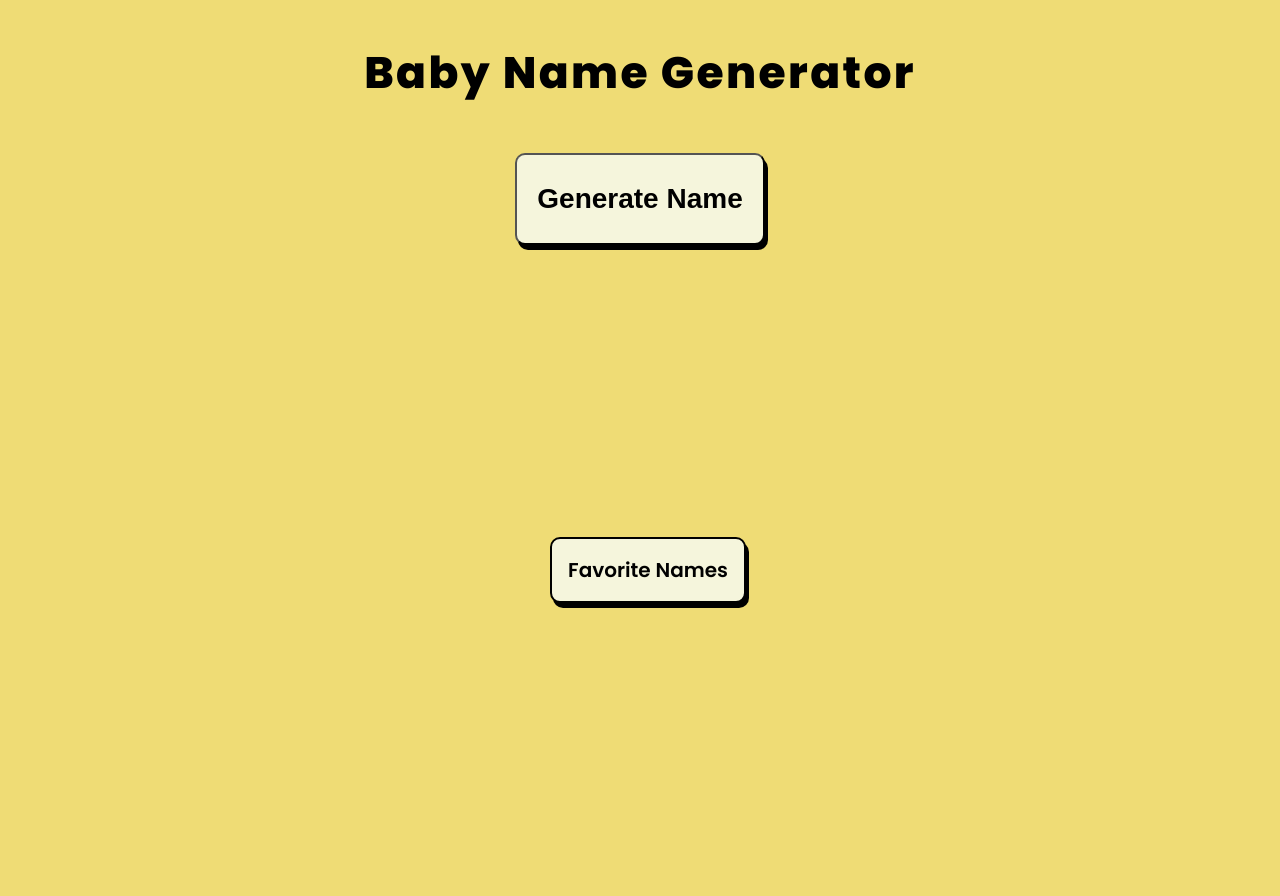
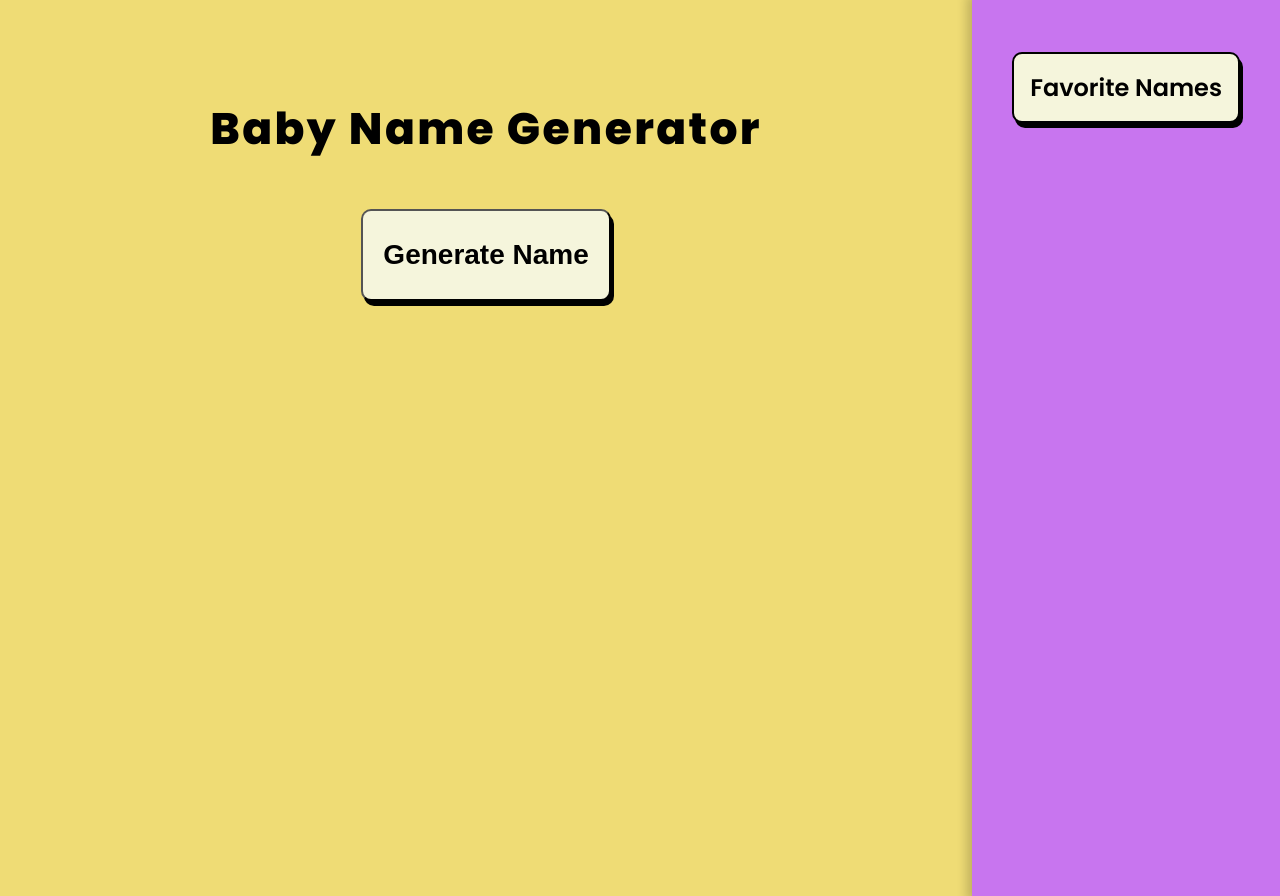
Before and after one commit to isaacruiz0/ITEP-CODE-SAMPLE, a plain HTML site: page index.html in a window 1280 px wide. Before the commit the page ends 800 px from the top, so only its background shows below. Drawn offline with Linux system fonts and the light colour scheme.

Commit message:
changed favorite names into a sidebar with a complimentary background color

```diff
--- a/index.html
+++ b/index.html
@@ -12,10 +12,10 @@
 </head>
 
 <body>
-    <!-- this is the title of the webpage -->
-    <header>Baby Name Generator</header>
-    <!-- This is where the user can generate a baby name -->
     <main>
+        <!-- this is the title of the webpage -->
+        <header>Baby Name Generator</header>
+        <!-- This is where the user can generate a baby name -->
         <button class="generateName">Generate Name</button>
         <div class="nameWrapper">
             <div class="nameContainer"><h1 class="babyName"></h1></div>
@@ -24,7 +24,6 @@
     <div class="savedNamesContainer">
         <h2 class="favoriteNames">Favorite Names</h2>
         <div class="arrayNames">
-
         </div>
     </div>
 </body>
--- a/style.css
+++ b/style.css
@@ -3,11 +3,18 @@
     --secondary-color: #F5F5DC;
 
     --background-color: #EFDC75;
+    --sidebar-color: #c875ef;
+
+    padding: 0;
 }
 body{
     height: 100%;
+    padding: 0;
+    margin: 0;
     font-family: 'Poppins', sans-serif;
     background-color: var(--background-color);
+    display: flex;
+    overflow: hidden;
 }
 header{
     font-family: 'Poppins', sans-serif;
@@ -21,13 +28,12 @@ header{
 }
 main{
     display: flex;
-    justify-content: center;
     flex-direction: column;
     align-items: center;
     gap: 1rem;
-    padding: 1rem 0 0;
-
-
+    padding: 5% 0 0;
+    flex-grow: 1;
+    height: 100vh;
 }
 .generateName{
     padding: 1.75rem 1.25rem;
@@ -85,20 +91,18 @@ i{
 }
 .savedNamesContainer{
     display: flex;
-    justify-content: center;
-    align-items: center;
     flex-direction: column;
-
-    position: fixed;
-    bottom: 0;
-    width: 100%;
-    height: 35%;
+    height: 100vh;
+    padding: 2rem 2.5rem 4rem;
+    background-color: var(--sidebar-color);
+    box-shadow: 0px 0px 10px 5px rgba(0, 0, 0, 0.2);
+    overflow-y:auto
 }
 .favoriteNames{
     background-color: var(--secondary-color);
     padding: 1rem 1rem;
 
-    font-size: 1.25rem;
+    font-size: 1.5rem;
     font-weight: 600;
 
 
@@ -107,18 +111,41 @@ i{
     border-width: 2px;
     border-color: black;
     box-shadow: 3px 5px 0px 0px black;
+
 }
 .arrayNames{
     display: flex;
     flex-wrap: wrap;
+    flex-direction: column;
+    align-items: center;
     gap: 2rem;
     font-size: 1.25rem;
     letter-spacing: .05rem;
-    height: 100%;
+    overflow: visible;
+    padding-bottom: 4rem;
 }
 .favoriteNames{
     margin-bottom: 2rem;
 }
 h3{
     margin: 0;
+    background-color: var(--background-color);
+    padding: .75rem;
+    width: 90%;
+    text-align: center;
+    border-radius: 10px;
+    box-shadow: 0px 0px 10px 2.5px rgba(0, 0, 0, 0.2);
+    position: relative;
 }
+/* width */
+::-webkit-scrollbar {
+    display: none;
+}
+.deleteIcon{
+    display: flex;
+    font-size: 1rem;
+    position: absolute;
+    top: 10px;
+    right: 10px;
+    cursor: pointer;
+}
```
